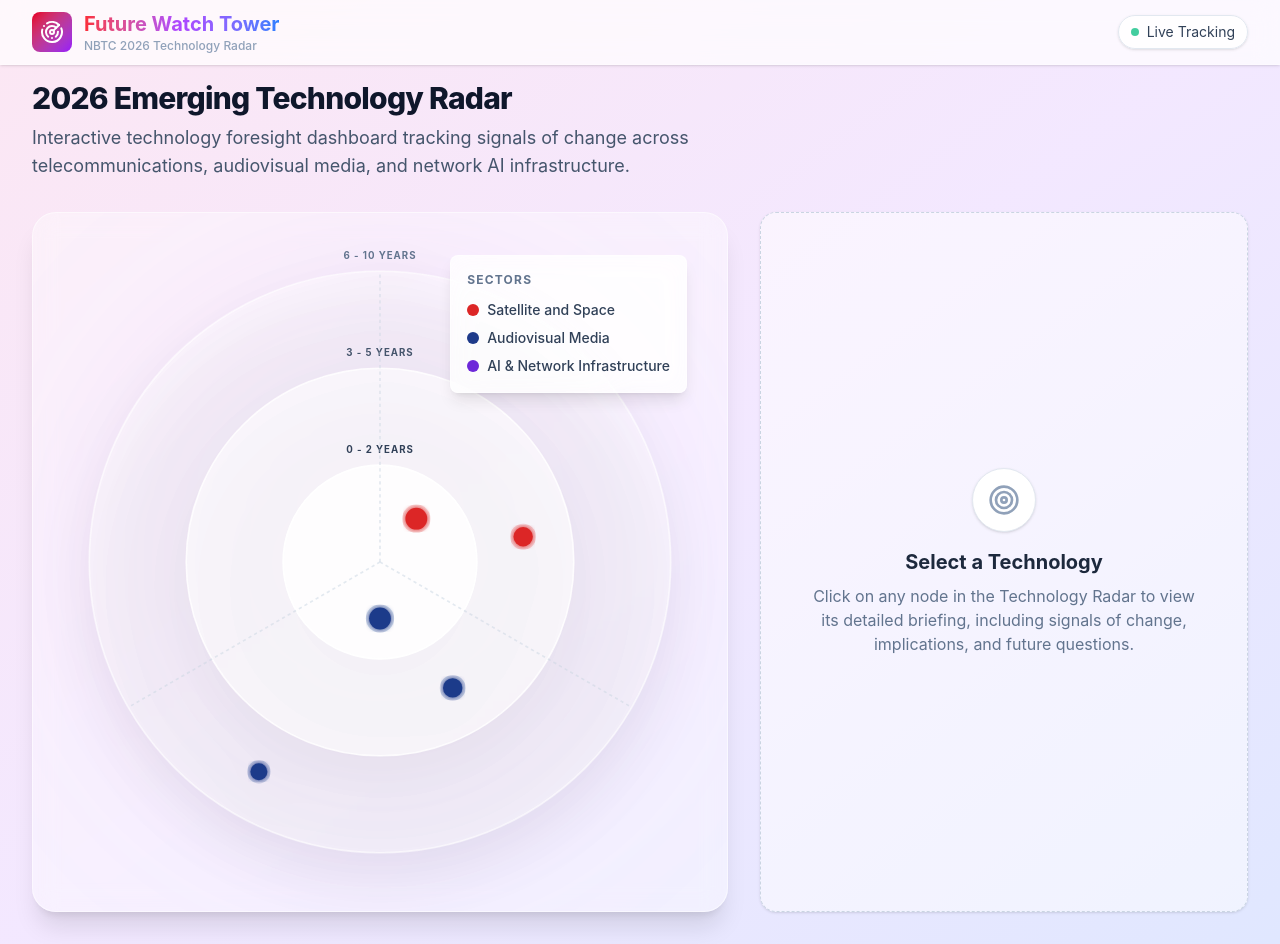
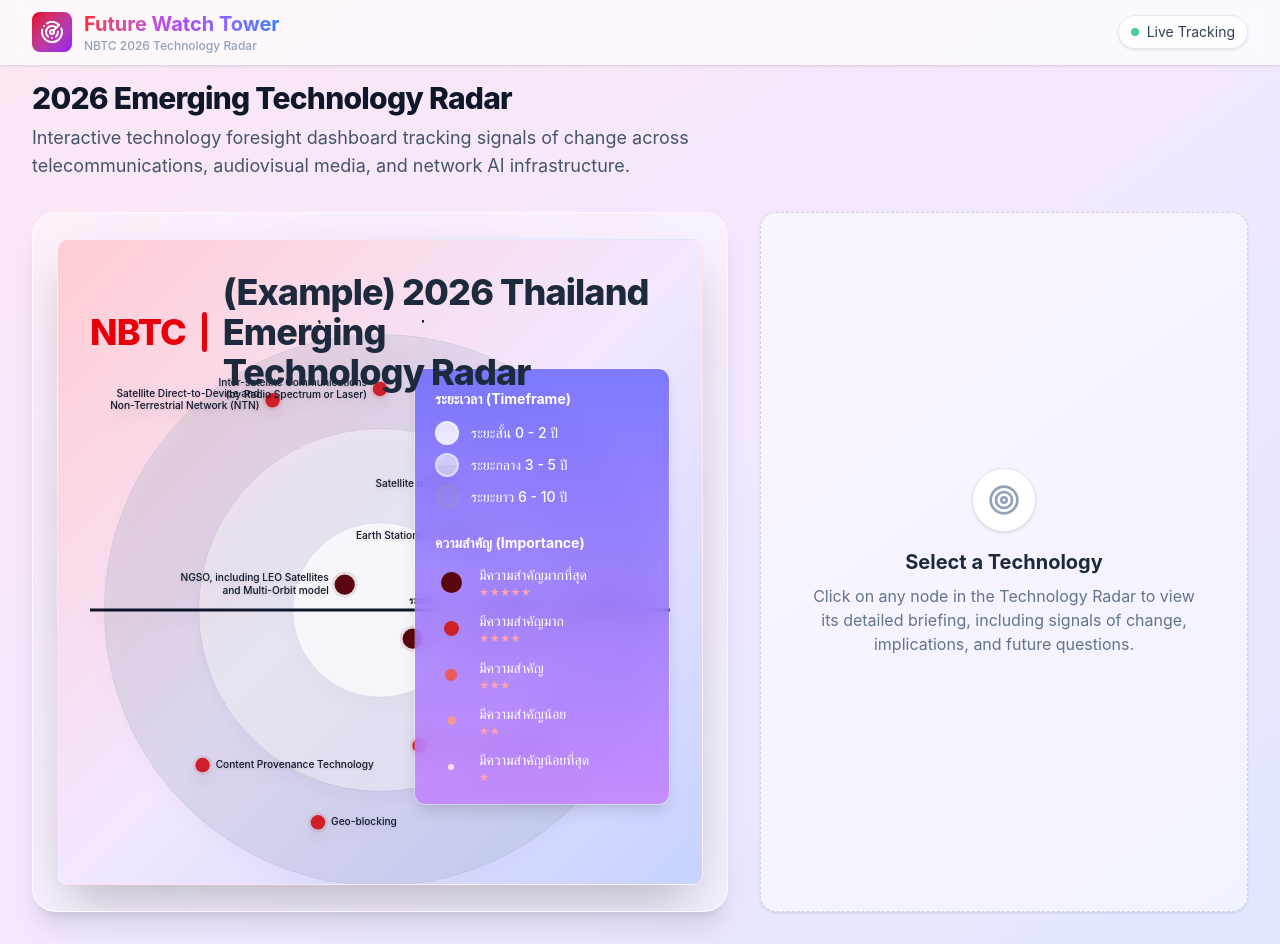
Before and after one commit to YUTTANANEWJ-NBTC/nbtc-radar, a React (Vite) app: page / in a window 1280 px wide. Built offline with nearby package versions, Linux system fonts and the light colour scheme.

Commit message:
Update radar chart to match custom image layout (top/bottom split, new legend, new color mapping)

```diff
--- a/src/components/radar/RadarChart.tsx
+++ b/src/components/radar/RadarChart.tsx
@@ -1,6 +1,5 @@
 import { useState, useMemo } from 'react';
-import type { TechnologyNode, Sector } from '../../types';
-import { sectors } from '../../data/mockData';
+import type { TechnologyNode } from '../../types';
 import clsx from 'clsx';
 
 interface Props {
@@ -18,53 +17,84 @@
 
   // Timeframe radii
   const RADIUS_0_2 = 120;
-  const RADIUS_3_5 = 240;
-  const RADIUS_6_10 = 360;
+  const RADIUS_3_5 = 250;
+  const RADIUS_6_10 = 380;
 
-  // Calculate positions deterministically based on sector and timeframe
+  // Calculate positions deterministically based on sector (top/bottom) and timeframe
   const nodePositions = useMemo(() => {
     const positioned: Record<string, { x: number; y: number }> = {};
 
-    sectors.forEach((sector: Sector, sectorIndex: number) => {
-      const sectorNodes = data.filter(d => d.categoryId === sector.id);
+    const satelliteNodes = data.filter(d => d.categoryId === 'satellite_space');
+    const audioNodes = data.filter(d => d.categoryId === 'audiovisual_media');
 
-      // Calculate angle range for this sector
-      const angleStep = (2 * Math.PI) / sectors.length;
-      const startAngle = sectorIndex * angleStep - Math.PI / 2; // Start from top
+    const positionNodes = (nodes: TechnologyNode[], isTop: boolean) => {
+      const startAngle = isTop ? Math.PI + 0.15 : 0.15;
+      const endAngle = isTop ? 2 * Math.PI - 0.15 : Math.PI - 0.15;
+      const angleRange = endAngle - startAngle;
 
-      sectorNodes.forEach((node, i) => {
-        // Determine radius based on timeframe
-        let minR = 0;
-        let maxR = 0;
+      nodes.forEach((node, i) => {
+        let minR = 0, maxR = 0;
         switch (node.timeframe) {
           case '0-2': minR = 40; maxR = RADIUS_0_2 - 20; break;
           case '3-5': minR = RADIUS_0_2 + 20; maxR = RADIUS_3_5 - 20; break;
-          case '6-10': minR = RADIUS_3_5 + 20; maxR = RADIUS_6_10 - 20; break;
+          case '6-10': minR = RADIUS_3_5 + 30; maxR = RADIUS_6_10 - 30; break;
         }
 
-        // Spread nodes evenly within their sector angle
-        const nodeAngleStep = angleStep / (sectorNodes.length + 1);
-        const nodeAngle = startAngle + nodeAngleStep * (i + 1);
+        // Stagger distance slightly based on index to avoid perfect circles visually
+        const stagger = (i % 2 === 0) ? -10 : 10;
+        const radius = minR + (maxR - minR) / 2 + stagger;
 
-        // Position roughly in the middle of their timeframe band
-        const radius = minR + (maxR - minR) / 2;
+        const angleStep = angleRange / (nodes.length + 1);
+        const nodeAngle = startAngle + angleStep * (i + 1);
 
         positioned[node.id] = {
           x: CENTER + radius * Math.cos(nodeAngle),
           y: CENTER + radius * Math.sin(nodeAngle),
         };
       });
-    });
+    };
+
+    positionNodes(satelliteNodes, true);
+    positionNodes(audioNodes, false);
 
     return positioned;
   }, [data]);
 
+  const getImportanceColor = (imp: number) => {
+    switch(imp) {
+      case 5: return '#5a0710';
+      case 4: return '#ce2029';
+      case 3: return '#ea5a5a';
+      case 2: return '#f4979a';
+      default: return '#fadce1';
+    }
+  };
+
+  const getImportanceRadius = (imp: number) => {
+    switch(imp) {
+      case 5: return 14;
+      case 4: return 10;
+      case 3: return 8;
+      case 2: return 6;
+      default: return 4;
+    }
+  };
+
   return (
-    <div className="relative w-full aspect-square max-w-[800px] mx-auto">
+    <div className="relative w-full aspect-square max-w-[900px] mx-auto overflow-hidden rounded-xl bg-gradient-to-br from-rose-200 via-purple-100 to-indigo-200 p-8 shadow-2xl border border-white/40">
+
+      {/* Title */}
+      <div className="absolute top-8 left-8 z-10">
+        <h2 className="text-4xl font-extrabold text-slate-800 tracking-tight flex items-center gap-4">
+          <span className="text-red-600">NBTC</span>
+          <span className="w-1.5 h-10 bg-red-600 inline-block rounded-full"></span>
+          (Example) 2026 Thailand Emerging<br/>Technology Radar
+        </h2>
+      </div>
 
       <svg
         viewBox={`0 0 ${SIZE} ${SIZE}`}
-        className="w-full h-full drop-shadow-2xl"
+        className="w-full h-full drop-shadow-xl mt-12"
       >
         <defs>
           <filter id="glow">
@@ -76,43 +106,33 @@
           </filter>
         </defs>
 
+        {/* Top/Bottom Sector Labels */}
+        <text x={CENTER} y={CENTER - RADIUS_6_10 - 20} textAnchor="middle" className="fill-slate-900 text-lg font-bold">กลุ่ม Satellite and Space</text>
+        <text x={CENTER} y={CENTER + RADIUS_6_10 + 35} textAnchor="middle" className="fill-slate-900 text-lg font-bold">กลุ่ม Audiovisual media</text>
+
         {/* Background Circles / Timeframes */}
-        <circle cx={CENTER} cy={CENTER} r={RADIUS_6_10} className="fill-white/40 stroke-white/60" strokeWidth="2" />
-        <circle cx={CENTER} cy={CENTER} r={RADIUS_3_5} className="fill-white/60 stroke-white/80" strokeWidth="2" />
-        <circle cx={CENTER} cy={CENTER} r={RADIUS_0_2} className="fill-white/80 stroke-white" strokeWidth="2" />
+        <circle cx={CENTER} cy={CENTER} r={RADIUS_6_10} className="fill-slate-400/20 stroke-slate-500/20" strokeWidth="1" />
+        <circle cx={CENTER} cy={CENTER} r={RADIUS_3_5} className="fill-white/40 stroke-slate-400/30" strokeWidth="1" />
+        <circle cx={CENTER} cy={CENTER} r={RADIUS_0_2} className="fill-white/70 stroke-slate-300/40" strokeWidth="1" />
 
-        {/* Outer Ring Labels */}
-        <text x={CENTER} y={CENTER - RADIUS_6_10 - 15} textAnchor="middle" className="fill-slate-500 text-xs font-bold tracking-widest uppercase">6 - 10 Years</text>
-        <text x={CENTER} y={CENTER - RADIUS_3_5 - 15} textAnchor="middle" className="fill-slate-600 text-xs font-bold tracking-widest uppercase">3 - 5 Years</text>
-        <text x={CENTER} y={CENTER - RADIUS_0_2 - 15} textAnchor="middle" className="fill-slate-700 text-xs font-bold tracking-widest uppercase">0 - 2 Years</text>
+        {/* Horizontal Split Line */}
+        <line x1={0} y1={CENTER} x2={SIZE} y2={CENTER} className="stroke-slate-900" strokeWidth="4" />
 
-        {/* Sector Background Lines */}
-        {sectors.map((_: Sector, i: number) => {
-          const angle = (i * 2 * Math.PI) / sectors.length - Math.PI / 2;
-          const x2 = CENTER + RADIUS_6_10 * Math.cos(angle);
-          const y2 = CENTER + RADIUS_6_10 * Math.sin(angle);
-          return (
-            <line
-              key={i}
-              x1={CENTER} y1={CENTER} x2={x2} y2={y2}
-              className="stroke-slate-300/50"
-              strokeWidth="2"
-              strokeDasharray="4 4"
-            />
-          );
-        })}
+        {/* Timeframe line labels */}
+        <text x={CENTER + RADIUS_0_2 / 2} y={CENTER - 8} textAnchor="middle" className="fill-slate-800 text-sm font-semibold">ระยะสั้น</text>
+        <text x={CENTER + RADIUS_0_2 + (RADIUS_3_5 - RADIUS_0_2)/2} y={CENTER - 8} textAnchor="middle" className="fill-slate-800 text-sm font-semibold">ระยะกลาง</text>
+        <text x={CENTER + RADIUS_3_5 + (RADIUS_6_10 - RADIUS_3_5)/2} y={CENTER - 8} textAnchor="middle" className="fill-slate-800 text-sm font-semibold">ระยะยาว</text>
 
         {/* Nodes */}
         {data.map((node) => {
           const pos = nodePositions[node.id];
           if (!pos) return null;
 
-          const sector = sectors.find((s: Sector) => s.id === node.categoryId);
           const isSelected = selectedNode?.id === node.id;
           const isHovered = hoveredNode === node.id;
 
-          // Node size based on importance (1 to 5)
-          const radius = 6 + (node.importance * 1.5);
+          const radius = getImportanceRadius(node.importance);
+          const color = getImportanceColor(node.importance);
 
           return (
             <g
@@ -131,7 +151,7 @@
                 <circle
                   r={radius + 8}
                   fill="none"
-                  stroke={sector?.color}
+                  stroke={color}
                   strokeWidth="2"
                   className="animate-ping opacity-50"
                   cx="0" cy="0"
@@ -139,43 +159,96 @@
               )}
               <circle
                 r={radius + 4}
-                fill={sector?.color}
-                opacity="0.2"
+                fill={color}
+                opacity="0.1"
                 cx="0" cy="0"
               />
               <circle
                 r={radius}
-                fill={sector?.color}
-                filter="url(#glow)"
+                fill={color}
                 className="transition-all duration-300"
                 cx="0" cy="0"
               />
 
-              {/* Tooltip text inside SVG (Optional, showing names for larger nodes or on hover) */}
-              {(isHovered || isSelected) && (
-                <text
-                  y={-(radius + 12)}
-                  textAnchor="middle"
-                  className="fill-slate-900 text-[13px] font-bold drop-shadow-md pointer-events-none select-none transition-opacity bg-white"
-                >
-                  {node.name}
-                </text>
-              )}
+              {/* Permanent Labels for nodes to match the image style */}
+              <text
+                x={node.categoryId === 'satellite_space' ? - (radius + 8) : (radius + 8)}
+                y={4}
+                textAnchor={node.categoryId === 'satellite_space' ? "end" : "start"}
+                className="fill-slate-900 text-[14px] font-medium drop-shadow-sm pointer-events-none"
+              >
+                {node.name.length > 30 ? (
+                  <>
+                    <tspan x={node.categoryId === 'satellite_space' ? - (radius + 8) : (radius + 8)} dy="-0.6em">
+                      {node.name.substring(0, 30)}
+                    </tspan>
+                    <tspan x={node.categoryId === 'satellite_space' ? - (radius + 8) : (radius + 8)} dy="1.2em">
+                      {node.name.substring(30)}
+                    </tspan>
+                  </>
+                ) : (
+                  node.name
+                )}
+              </text>
             </g>
           );
         })}
       </svg>
 
       {/* Legend overlays */}
-      <div className="absolute top-4 right-4 bg-white/80 backdrop-blur-md border border-white/50 rounded-lg p-4 shadow-lg">
-        <h4 className="text-xs font-bold text-slate-500 uppercase tracking-widest mb-3">Sectors</h4>
-        <div className="space-y-2">
-          {sectors.map((sector: Sector) => (
-            <div key={sector.id} className="flex items-center gap-2 text-sm text-slate-700 font-medium">
-              <span className="w-3 h-3 rounded-full" style={{ backgroundColor: sector.color }}></span>
-              {sector.name}
+      <div className="absolute right-8 top-32 w-64 rounded-xl overflow-hidden shadow-lg border border-white/20">
+        <div className="bg-gradient-to-b from-indigo-500/80 to-purple-400/80 backdrop-blur-md p-5 text-white">
+          <h4 className="font-bold text-sm mb-3">ระยะเวลา (Timeframe)</h4>
+          <div className="space-y-2 mb-6 text-sm font-medium">
+            <div className="flex items-center gap-3">
+              <div className="w-6 h-6 rounded-full bg-white/80 border-2 border-white/30 flex items-center justify-center overflow-hidden">
+                <div className="w-full h-full bg-white/20 translate-y-1/2 rounded-b-full"></div>
+              </div>
+              <span>ระยะสั้น 0 - 2 ปี</span>
             </div>
-          ))}
+            <div className="flex items-center gap-3">
+              <div className="w-6 h-6 rounded-full bg-white/60 border-2 border-white/30 flex items-center justify-center overflow-hidden">
+                <div className="w-full h-full bg-slate-400/20 translate-y-1/2 rounded-b-full"></div>
+              </div>
+              <span>ระยะกลาง 3 - 5 ปี</span>
+            </div>
+            <div className="flex items-center gap-3">
+              <div className="w-6 h-6 rounded-full bg-slate-400/20 border-2 border-slate-400/20 flex items-center justify-center overflow-hidden">
+                <div className="w-full h-full bg-transparent"></div>
+              </div>
+              <span>ระยะยาว 6 - 10 ปี</span>
+            </div>
+          </div>
+
+          <h4 className="font-bold text-sm mb-3">ความสำคัญ (Importance)</h4>
+          <div className="space-y-3 text-sm font-medium">
+            {[
+              { label: 'มีความสำคัญมากที่สุด', score: 5 },
+              { label: 'มีความสำคัญมาก', score: 4 },
+              { label: 'มีความสำคัญ', score: 3 },
+              { label: 'มีความสำคัญน้อย', score: 2 },
+              { label: 'มีความสำคัญน้อยที่สุด', score: 1 }
+            ].map(item => (
+              <div key={item.score} className="flex items-center gap-3">
+                <div className="w-8 flex justify-center">
+                  <div
+                    className="rounded-full shrink-0"
+                    style={{
+                      backgroundColor: getImportanceColor(item.score),
+                      width: `${getImportanceRadius(item.score) * 1.5}px`,
+                      height: `${getImportanceRadius(item.score) * 1.5}px`
+                    }}
+                  ></div>
+                </div>
+                <div className="flex flex-col">
+                  <span>{item.label}</span>
+                  <div className="flex text-rose-300 text-[10px]">
+                    {Array.from({ length: item.score }).map((_, i) => <span key={i}>★</span>)}
+                  </div>
+                </div>
+              </div>
+            ))}
+          </div>
         </div>
       </div>
 
--- a/src/data/mockData.ts
+++ b/src/data/mockData.ts
@@ -1,33 +1,40 @@
 import type { TechnologyNode, Sector } from '../types';
 
 export const sectors: Sector[] = [
-  { id: 'satellite_space', name: 'Satellite and Space', color: '#dc2626' }, // NBTC Red
-  { id: 'audiovisual_media', name: 'Audiovisual Media', color: '#1e3a8a' }, // NBTC Blue
-  { id: 'ai_network', name: 'AI & Network Infrastructure', color: '#6d28d9' }, // Purple
+  { id: 'satellite_space', name: 'กลุ่ม Satellite and Space', color: '#1e293b' },
+  { id: 'audiovisual_media', name: 'กลุ่ม Audiovisual media', color: '#1e293b' },
 ];
 
 export const mockData: TechnologyNode[] = [
   {
-    id: 'd2d',
-    name: 'Satellite Direct-to-Device (D2D) and NTN',
+    id: 'ngso',
+    name: 'NGSO, including LEO Satellites and Multi-Orbit model',
     categoryId: 'satellite_space',
     timeframe: '0-2',
     importance: 5,
-    signals: [
-      'In 2026, Starlink is providing D2D services to over 13 million cellular users globally.',
-      '3GPP Release 18 sets standards for 5G Advanced NTN integration.',
-      'Major telcos partnering with LEO operators for dead-zone coverage.'
-    ],
-    implications: [
-      'Creates a new market for hybrid satellite-cellular services.',
-      'Challenges traditional terrestrial network operator models.',
-      'Requires new spectrum licensing schemes (e.g., MSS/ATC integration).'
-    ],
-    questions: [
-      'What if every smartphone becomes a satellite phone by default?',
-      'How will regulatory bodies manage spectrum interference between terrestrial and space allocations?',
-      'Will D2D decrease the need for rural cell tower deployment?'
-    ]
+    signals: ['Constellations expanding rapidly.'],
+    implications: ['Global broadband availability.'],
+    questions: ['Will LEO operators monopolize the sky?']
+  },
+  {
+    id: 'connected_tv',
+    name: 'Connected TV and Devices',
+    categoryId: 'audiovisual_media',
+    timeframe: '0-2',
+    importance: 5,
+    signals: ['CTV dominates viewing metrics.'],
+    implications: ['Targeted ads bypass traditional broadcasting.'],
+    questions: ['Will public broadcasting survive on CTV?']
+  },
+  {
+    id: 'd2d',
+    name: 'Satellite Direct-to-Device and Non-Terrestrial Network (NTN)',
+    categoryId: 'satellite_space',
+    timeframe: '6-10',
+    importance: 4,
+    signals: ['Mobile devices connecting directly to orbit.'],
+    implications: ['Eradicates global dead zones.'],
+    questions: ['How do telcos compete with direct-to-device models?']
   },
   {
     id: 'ai_av_media',
@@ -35,86 +42,58 @@
     categoryId: 'audiovisual_media',
     timeframe: '3-5',
     importance: 4,
-    signals: [
-      'Generative AI models are capable of creating photorealistic 4K video streams in real-time.',
-      'Broadcasters adopting AI for automated multi-language dubbing and localization.',
-      'Deepfake detection tools becoming standard in newsrooms.'
-    ],
-    implications: [
-      'Dramatically lowers production costs for high-quality content.',
-      'Increases risk of hyper-realistic misinformation (synthetic media).',
-      'Potential disruption to voice actor and translator job markets.'
-    ],
-    questions: [
-      'What if 80% of prime-time content is synthetically generated?',
-      'How do we enforce copyright on AI-generated audiovisual content?',
-      'Will personalized, real-time generated movies become the new standard?'
-    ]
+    signals: ['Synthetically generated video tools are widespread.'],
+    implications: ['Content generation becomes massively scalable.'],
+    questions: ['How do audiences trust visual evidence anymore?']
   },
   {
-    id: 'leo_iot',
+    id: 'inter_satellite',
+    name: 'Inter-satellite Communications (by Radio Spectrum or Laser)',
+    categoryId: 'satellite_space',
+    timeframe: '6-10',
+    importance: 4,
+    signals: ['Optical laser links deployed on newer satellites.'],
+    implications: ['Sub-sea cable reliance decreases.'],
+    questions: ['Can space backbone compete with fiber capacity?']
+  },
+  {
+    id: 'satellite_iot',
     name: 'Satellite IoT',
     categoryId: 'satellite_space',
     timeframe: '3-5',
     importance: 4,
-    signals: [
-      'Massive proliferation of low-cost IoT satellites.',
-      'Global agricultural and maritime logistics relying heavily on space-based IoT.',
-      'Standardization of LoRa over satellite.'
-    ],
-    implications: [
-      'Enables true global asset tracking and remote monitoring.',
-      'Increases competition in the narrow-band satellite sector.',
-      'Space debris risks increase with large IoT constellations.'
-    ],
-    questions: [
-      'What if every shipping container globally is tracked in real-time?',
-      'How will this affect data sovereignty if sensor data routes through foreign satellites?',
-      'Can LEO IoT enable predictive maintenance on an unprecedented global scale?'
-    ]
+    signals: ['Massive IoT constellations targeting agriculture/logistics.'],
+    implications: ['Seamless global asset tracking.'],
+    questions: ['Will there be enough spectrum for millions of new IoT connections?']
   },
   {
-    id: 'connected_tv',
-    name: 'Connected TV and Devices',
+    id: 'geo_blocking',
+    name: 'Geo-blocking',
     categoryId: 'audiovisual_media',
-    timeframe: '0-2',
-    importance: 5,
-    signals: [
-      'Smart TVs dominating household entertainment centers.',
-      'Rise of interactive ad formats on CTV platforms.',
-      'Integration of smart home hubs directly into CTV operating systems.'
-    ],
-    implications: [
-      'Shift of advertising revenue from linear TV to CTV.',
-      'Data privacy concerns regarding viewer behavior tracking.',
-      'Fragmentation of content across numerous walled-garden OS ecosystems.'
-    ],
-    questions: [
-      'What if CTV OS providers become the ultimate gatekeepers for all media?',
-      'How do regulators ensure fair prominence for local public service broadcasters?',
-      'Will personalized tracking on the big screen breach family privacy?'
-    ]
+    timeframe: '6-10',
+    importance: 4,
+    signals: ['Content rights fragmented across borders.'],
+    implications: ['Consumers struggle to access global media libraries.'],
+    questions: ['Will geo-blocking become obsolete via VPN and satellite tech?']
+  },
+  {
+    id: 'esim',
+    name: 'Earth Stations in Motion',
+    categoryId: 'satellite_space',
+    timeframe: '3-5',
+    importance: 3,
+    signals: ['Broadband connectivity on planes, ships, and trains.'],
+    implications: ['Always-on connectivity everywhere.'],
+    questions: ['How will spectrum be shared without interference on borders?']
   },
   {
     id: 'content_provenance',
     name: 'Content Provenance Technology',
     categoryId: 'audiovisual_media',
     timeframe: '6-10',
-    importance: 3,
-    signals: [
-      'Development of C2PA standards for tracking media origins.',
-      'Social media platforms starting to integrate watermarking and metadata checks.',
-      'Legislative pushes for mandatory labeling of synthetic media.'
-    ],
-    implications: [
-      'Establishes a chain of trust for digital media.',
-      'May require significant infrastructure upgrades for content creators and distributors.',
-      'Risk of "provenance divide" between authenticated and unauthenticated media spaces.'
-    ],
-    questions: [
-      'What if unauthenticated media is entirely filtered out by platforms?',
-      'Can cryptographic provenance withstand sophisticated tampering or quantum attacks?',
-      'How do we ensure privacy for anonymous whistleblowers while tracking media origins?'
-    ]
-  },
+    importance: 4,
+    signals: ['Digital watermarking and C2PA metadata integrated into news.'],
+    implications: ['Creates a verified layer of information on the web.'],
+    questions: ['Will unverified content be completely filtered out by default?']
+  }
 ];
```
